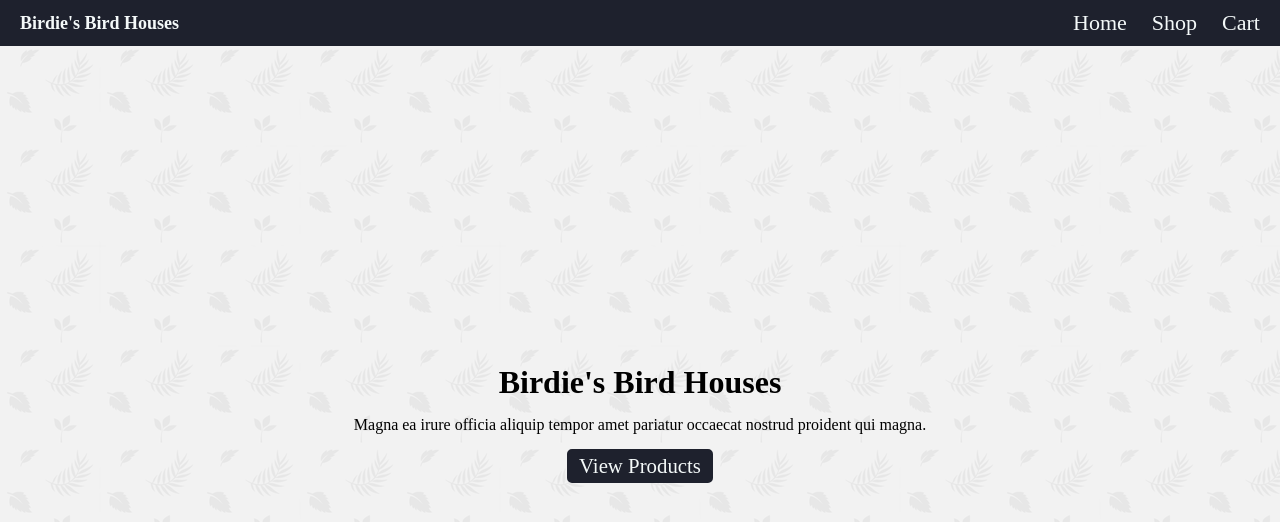
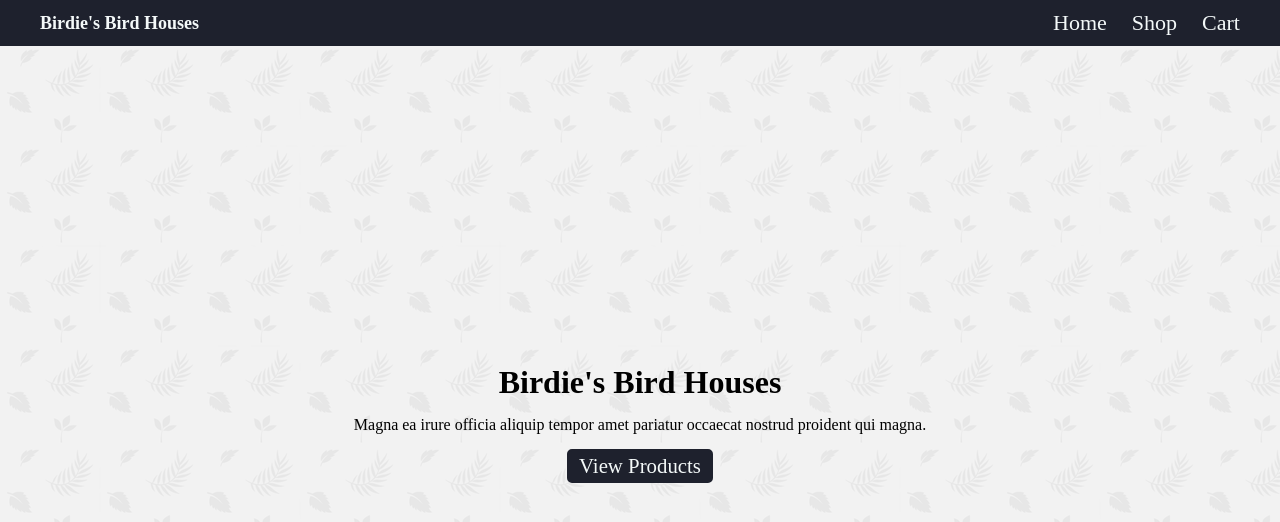
Before and after one commit to robisonwebdev/shopping-cart, a React (Create React App) app: page / in a window 1280 px wide. Shown: the top 522 px of the page. Built offline with nearby package versions, Linux system fonts and the light colour scheme; a web font is replaced by a local one.

Commit message:
Adjusted padding on nav

```diff
--- a/src/styles/Header/Header.css
+++ b/src/styles/Header/Header.css
@@ -9,7 +9,7 @@
     align-items: center;
 
     background-color: var(--blueBlack);
-    padding: 10px 20px;
+    padding: 10px 40px;
 }
 
 .nav_title, .nav_links {
```
